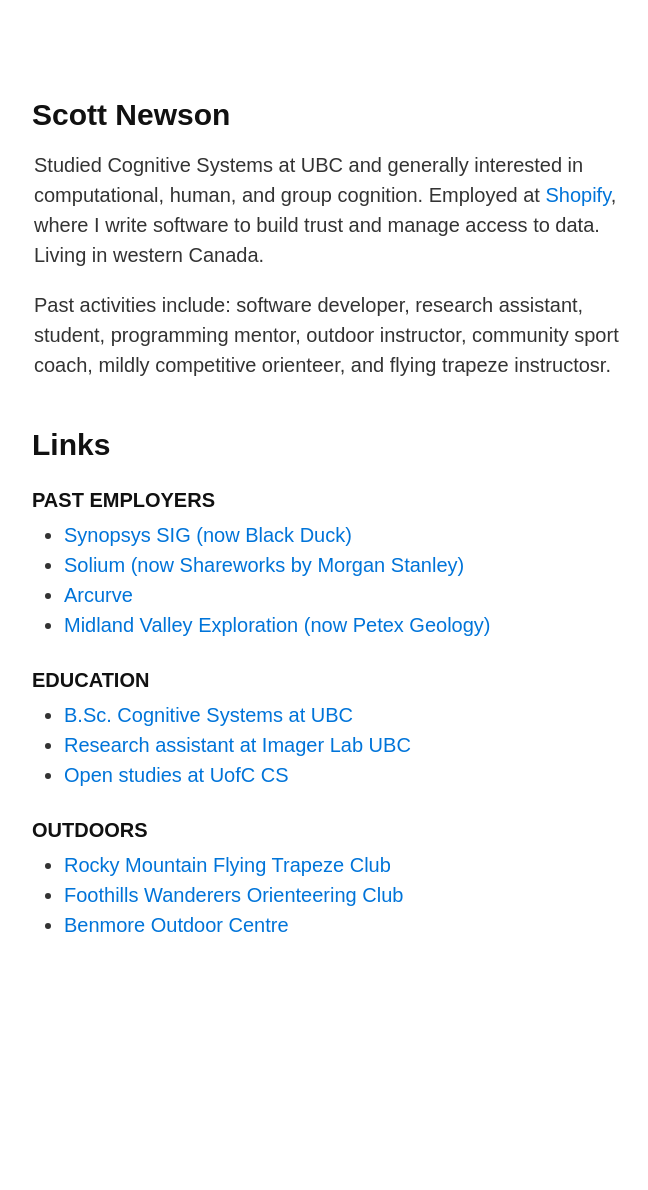
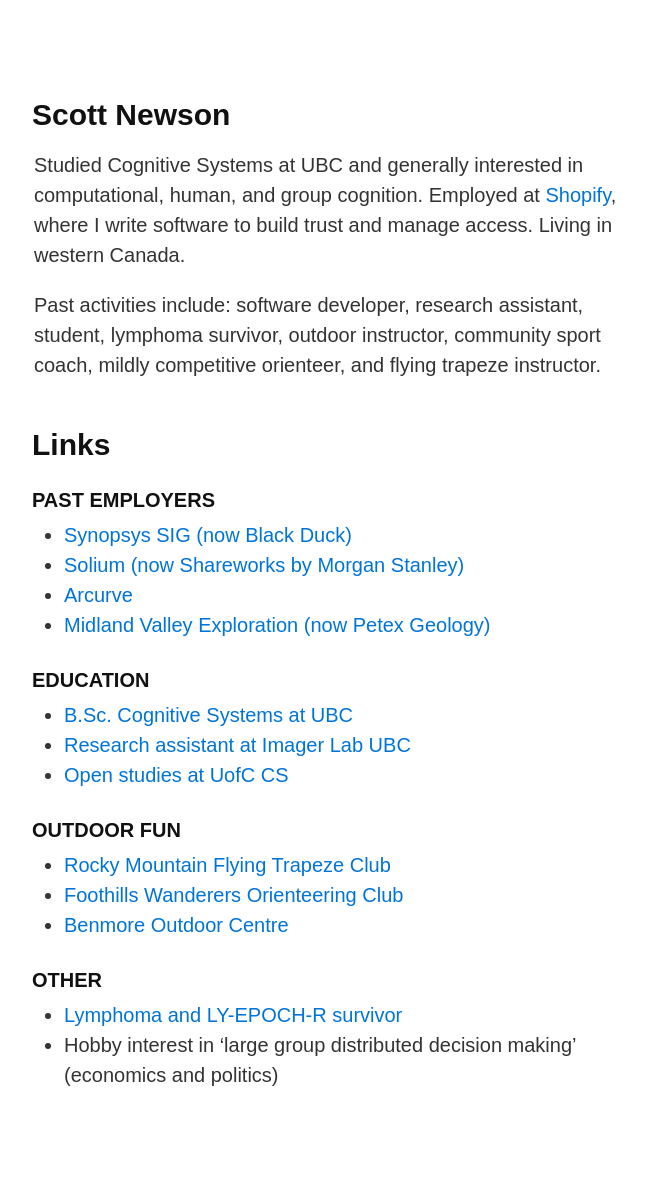
Before and after one commit to sgnewson/sgnewson.github.io, a Jekyll site: the page built from index.md, in a window 1280 px wide. Shown: the whole page, without its empty margins (306-954 px from the left). Built offline with Jekyll 4.4.1, drawn with Linux system fonts in a browser that asks for light colours; before the commit the page ends 1040 px from its top, so only the background shows below that.

Commit message:
Update index.md

```diff
--- a/index.md
+++ b/index.md
@@ -3,9 +3,9 @@
 ---
 
 ## Scott Newson
-Studied Cognitive Systems at UBC and generally interested in computational, human, and group cognition. Employed at [Shopify](https://www.shopify.com), where I write software to build trust and manage access to data. Living in western Canada.
+Studied Cognitive Systems at UBC and generally interested in computational, human, and group cognition. Employed at [Shopify](https://www.shopify.com), where I write software to build trust and manage access. Living in western Canada.
 
-Past activities include: software developer, research assistant, student, programming mentor, outdoor instructor, community sport coach, mildly competitive orienteer, and flying trapeze instructosr.
+Past activities include: software developer, research assistant, student, lymphoma survivor, outdoor instructor, community sport coach, mildly competitive orienteer, and flying trapeze instructor.
 
 ## Links
 ### Past Employers
@@ -19,7 +19,11 @@
 * [Research assistant at Imager Lab UBC](http://www.cs.ubc.ca/labs/imager/imager.php)
 * [Open studies at UofC CS](https://science.ucalgary.ca/computer-science)
 
-### Outdoors
+### Outdoor Fun
 * [Rocky Mountain Flying Trapeze Club](https://www.rockymountaintrapeze.ca/)
 * [Foothills Wanderers Orienteering Club](https://orienteeringcalgary.ca/)
 * [Benmore Outdoor Centre](https://www.experienceoutdoors.org.uk/outdoor-learning-scotland)
+
+### Other
+* [Lymphoma and LY-EPOCH-R survivor](https://www.bccancer.bc.ca/chemotherapy-protocols-site/Documents/Lymphoma-Myeloma/LYEPOCHR_Handout.pdf)
+* Hobby interest in 'large group distributed decision making' (economics and politics)
```
